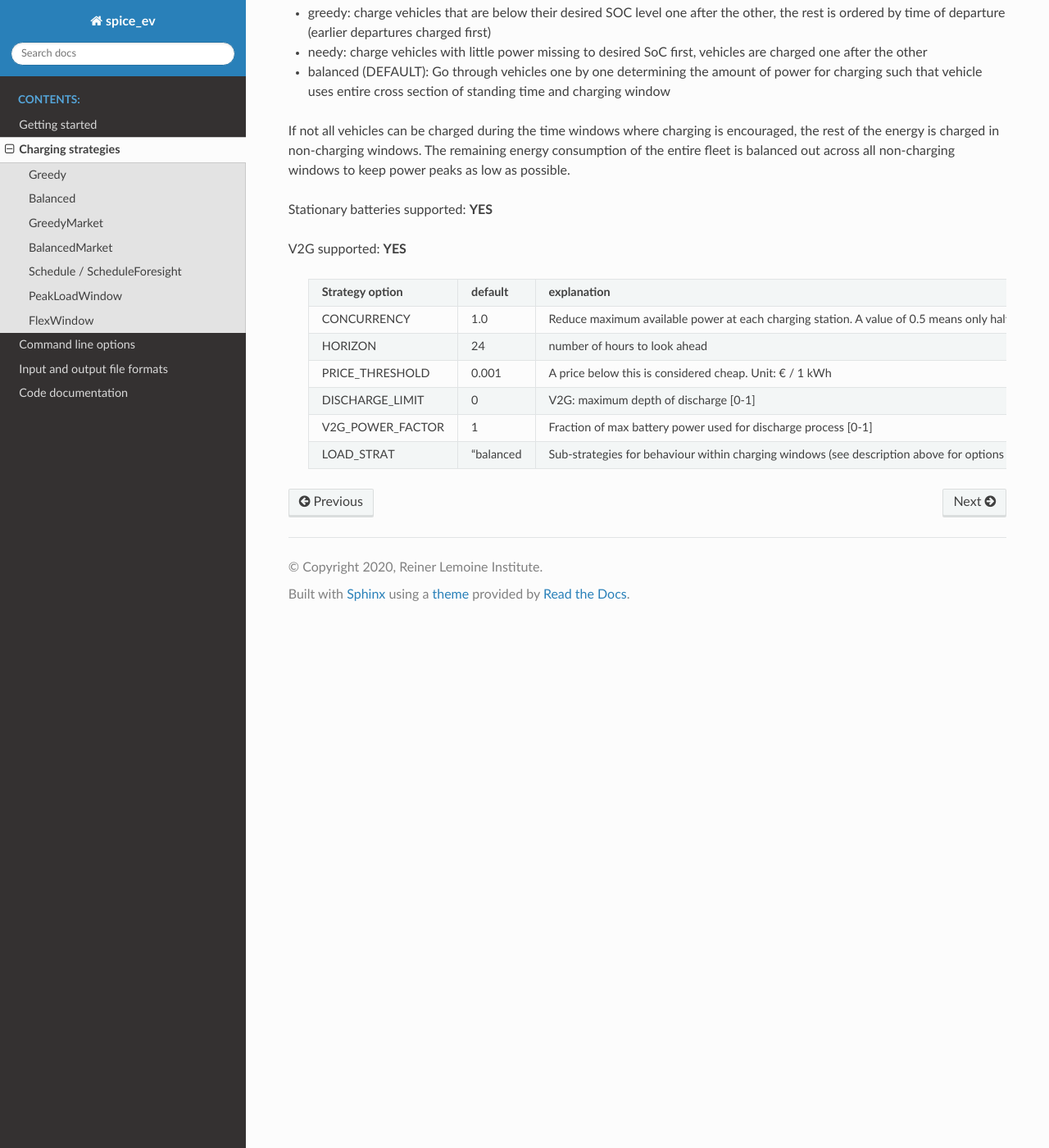
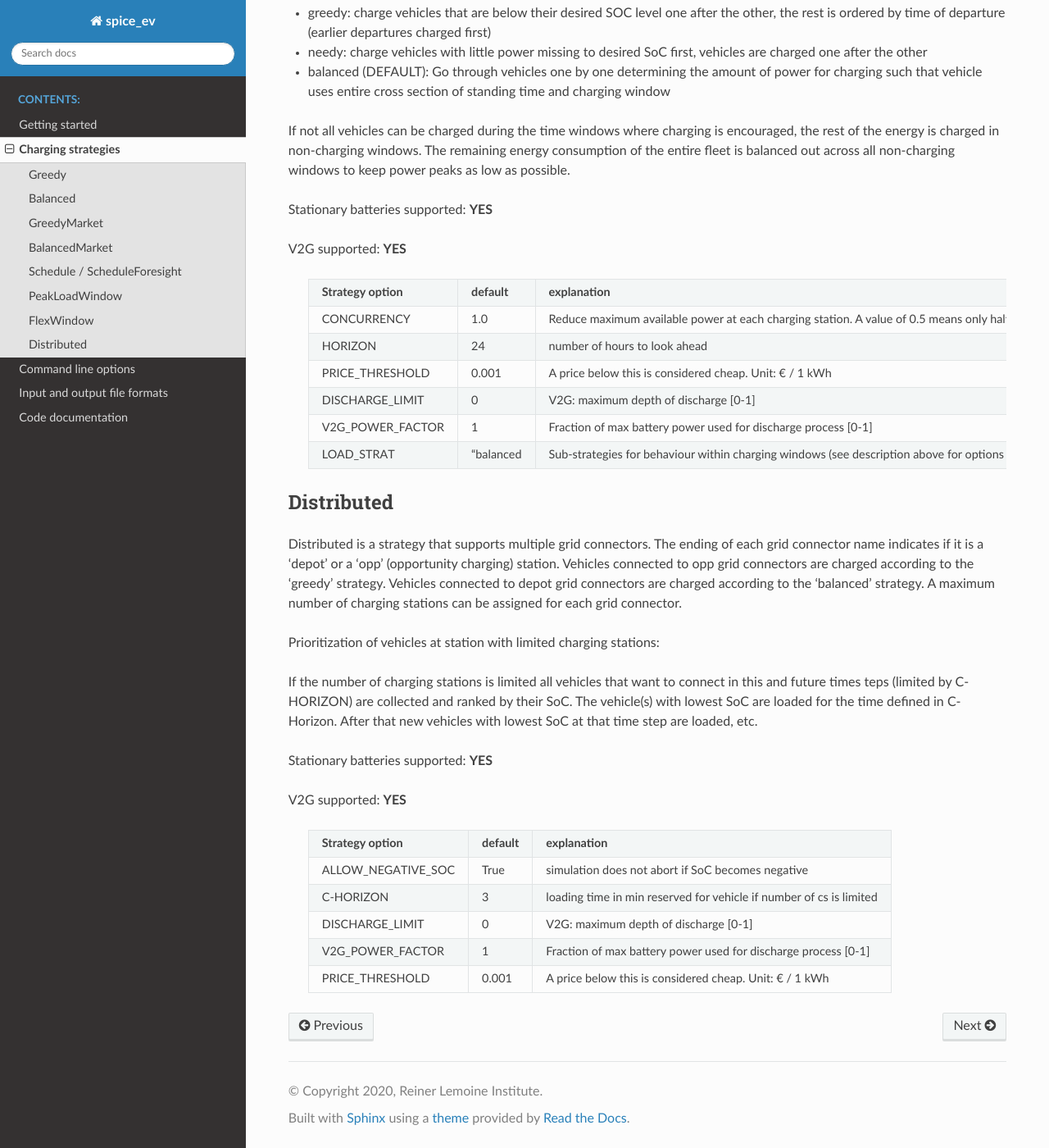
Before and after one commit to rl-institut/spice_ev, a Sphinx documentation site: the page built from doc/source/charging_strategies.rst, in a window 1280 px wide and 1400 px high, scrolled down 3239 px. Shown: the whole window at 82% size. Built offline with Sphinx 7.4.7 and the Read the Docs theme 2.0.0, drawn with Linux system fonts in a browser that asks for light colours.

Commit message:
add documentation

```diff
--- a/doc/source/charging_strategies.rst
+++ b/doc/source/charging_strategies.rst
@@ -168,3 +168,33 @@ V2G supported: **YES**
     |   LOAD_STRAT      |   "balanced   | Sub-strategies for behaviour within charging windows    |
     |                   |               | (see description above for options and explanations)    |
     +-------------------+---------------+---------------------------------------------------------+
+
+Distributed
+===========
+
+Distributed is a strategy that supports multiple grid connectors. The ending of each grid connector name indicates if it is a 'depot' or a 'opp' (opportunity charging) station. Vehicles connected to opp grid connectors are charged
+according to the 'greedy' strategy. Vehicles connected to depot grid connectors are charged according to the 'balanced' strategy. A maximum number of charging stations can be assigned for each grid connector.
+
+Prioritization of vehicles at station with limited charging stations:
+
+If the number of charging stations is limited all vehicles that want to connect in this and future times teps (limited by C-HORIZON) are collected and ranked by their SoC. The vehicle(s) with lowest SoC are loaded for the time defined in C-Horizon.
+After that new vehicles with lowest SoC at that time step are loaded, etc.
+
+Stationary batteries supported: **YES**
+
+V2G supported: **YES**
+
+    +----------------------+---------------+---------------------------------------------------------------------+
+    |**Strategy option**   | **default**   |              **explanation**                                        |
+    +----------------------+---------------+---------------------------------------------------------------------+
+    |   ALLOW_NEGATIVE_SOC |   True        | simulation does not abort if SoC becomes negative                   |
+    +----------------------+---------------+---------------------------------------------------------------------+
+    |   C-HORIZON          |      3        | loading time in min reserved for vehicle if number of cs is limited |
+    +----------------------+---------------+---------------------------------------------------------------------+
+    |   DISCHARGE_LIMIT    |      0        | V2G: maximum depth of discharge [0-1]                               |
+    +----------------------+---------------+---------------------------------------------------------------------+
+    |  V2G_POWER_FACTOR    |      1        | Fraction of max battery power used for discharge                    |
+    |                      |               | process [0-1]                                                       |
+    +----------------------+---------------+---------------------------------------------------------------------+
+    |   PRICE_THRESHOLD    |    0.001      | A price below this is considered cheap. Unit: € / 1 kWh             |
+    +----------------------+---------------+---------------------------------------------------------------------+
```
Also changed, not shown: doc/source/code.rst (+13 -0 lines), 1 other file.
